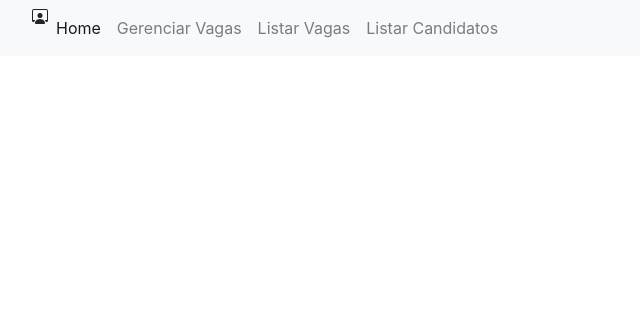
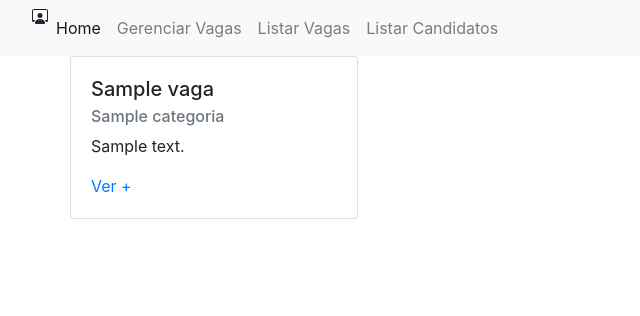
Before and after one commit to Josenilsonfariasx/TinderDoTrabalho, a Django app: page /vagas/listar_vagas/ in a window 1280 px wide. Shown: the top 316 px of the page, without its empty margins (0-640 px from the left). Run offline with Django 4.2, Linux system fonts and the light colour scheme; tables that the repository leaves empty hold one stand-in row (values such as "Sample post"); some libraries are stand-ins or nearby versions.

Commit message:
Listando vagas e modificando banco de dados

```diff
--- a/administracao/views.py
+++ b/administracao/views.py
@@ -3,6 +3,7 @@ from django.shortcuts import render, redirect
 from django.http import HttpResponse
 from urllib import request
 from administracao.models import Administrador
+from vagas.models import Vagas
 
 
 def login(request):
@@ -27,6 +28,8 @@ def home(request):
     status = request.GET.get('status')
     if request.session.get('usuario'):
         administrador = Administrador.objects.get(email = request.session['usuario'])
+
+
         return render(request,'home.html',{'status':status})
     else:
         return redirect ('auth/login/?status=2 ')
--- a/vagas/models.py
+++ b/vagas/models.py
@@ -3,8 +3,6 @@ from django.db import models
 
 class Categoria(models.Model):
     nome = models.CharField(max_length=100)
-    descricao = models.CharField(max_length=100)
-    destinado = models.CharField(max_length=100)
 
     def __str__(self):
         return self.nome
--- a/vagas/templates/listar.html
+++ b/vagas/templates/listar.html
@@ -1 +1,21 @@
 {% extends 'base.html' %}
+
+{% block  'body'%}
+
+{% for vaga in vagas  %}
+
+<div class='container'>
+    <div class='row'>
+        <div class="card" style="width: 18rem;">
+            <div class="card-body">
+                <h5 class="card-title">{{vaga.nome}}</h5>
+                <h6 class="card-subtitle mb-2 text-muted">{{vaga.categoria}}</h6>
+                    <p class="card-text">{{vaga.descricao}}</p>
+                <a href="#" class="card-link">Ver +</a>
+        </div>
+</div>
+
+{% endfor %}
+
+{%endblock  %}
+  </div>
--- a/vagas/views.py
+++ b/vagas/views.py
@@ -2,10 +2,12 @@ from ast import Return
 from multiprocessing import reduction
 from django.shortcuts import render
 from django.http import HttpResponse
+from .models import Vagas
 # Create your views here.
 
 def cadastrar(request):
     return HttpResponse('olaa')
 
 def listar_vagas(request):
-    return render (request, 'listar.html')
+    vagas = Vagas.objects.all()
+    return render (request, 'listar.html', {'vagas': vagas})
```
Also changed, not shown: vagas/migrations/0007_remove_categoria_descricao_and_more.py (added).
